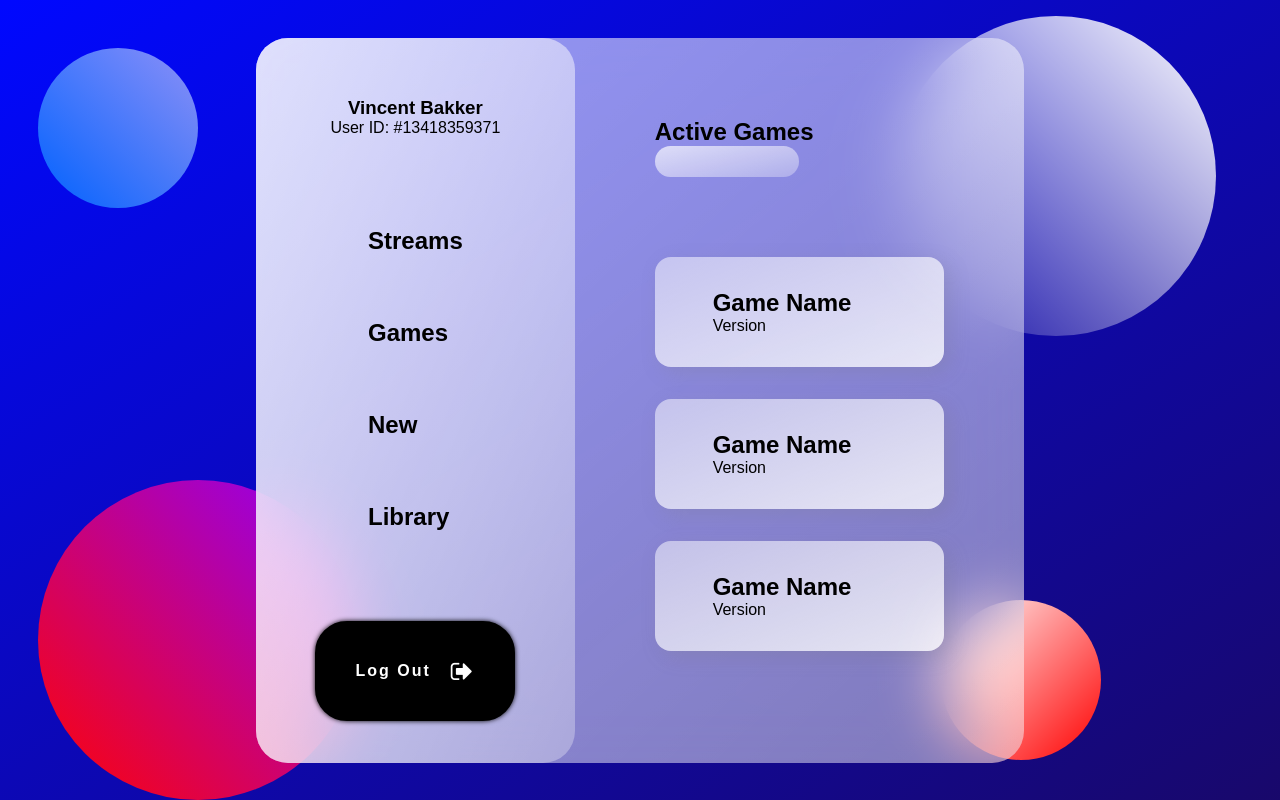
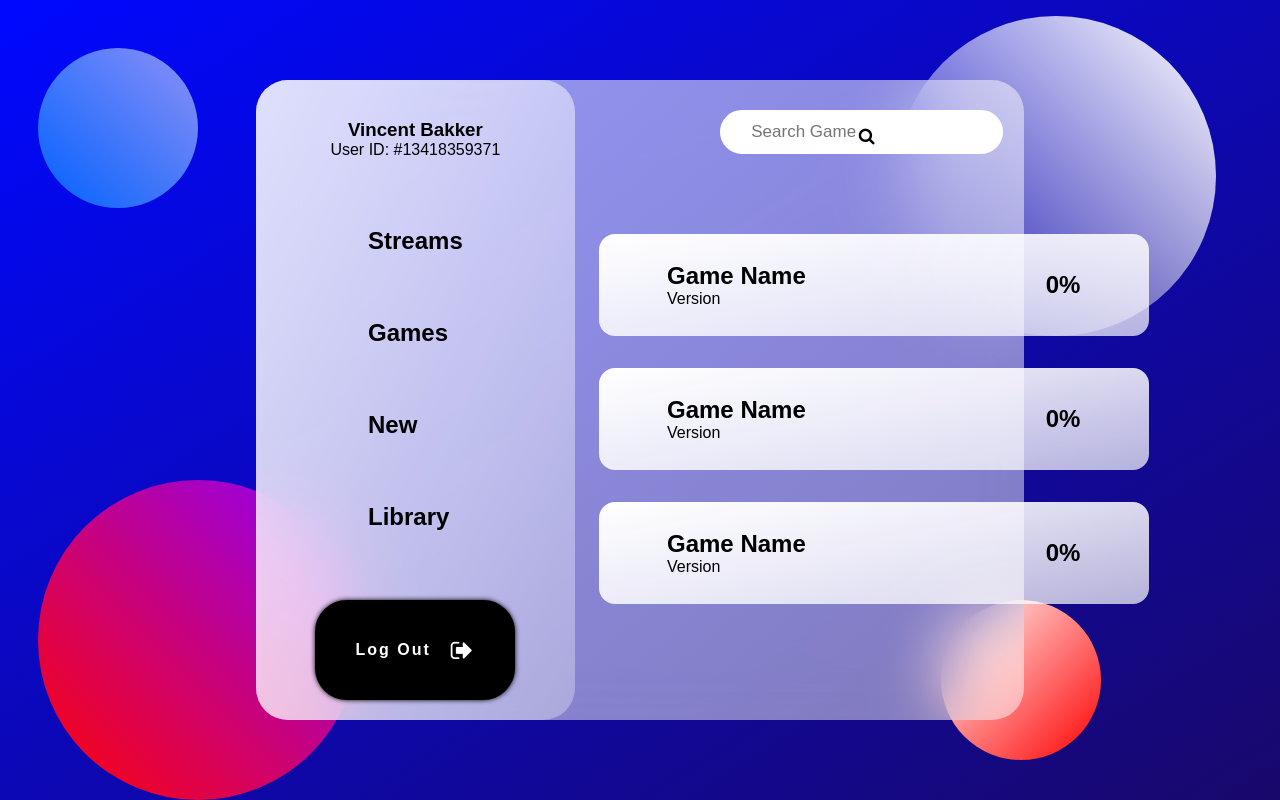
Before and after one commit to AechyAechisAeching/Explorer-app, a plain HTML site: page Code/index.html in a window 1280 px wide. Drawn offline with Linux system fonts and the light colour scheme.

Commit message:
Search + games

```diff
--- a/Code/index.html
+++ b/Code/index.html
@@ -47,11 +47,17 @@
           </div>
           <div class="games">
             <div class="status">
-              <h1>Active Games</h1>
-              <input type="text">
+              <!-- <h1>Active Games</h1> -->
+              <div class="searchbar">
+                <form class="example">
+                 <!-- action="action_page.php" -->
+                  <input type="text" placeholder="Search Games.." name="search">
+                  <button type="submit"><i class="fa fa-search"></i></button>
+                </form>
             </div>
+          </div>
             <div class="cards">
-              <div class="card">
+              <div class="card1">
                 <img src="#" alt="">
                 <div class="card-info">
                   <h2>Game Name</h2>
@@ -60,7 +66,7 @@
                 </div>
                 <h2 class="percentage">0%</h2>
               </div>
-              <div class="card">
+              <div class="card2">
                 <img src="#" alt="">
                 <div class="card-info">
                   <h2>Game Name</h2>
@@ -69,7 +75,7 @@
                 </div>
                 <h2 class="percentage">0%</h2>
               </div>
-              <div class="card">
+              <div class="card3">
                 <img src="#" alt="">
                 <div class="card-info">
                   <h2>Game Name</h2>
--- a/Code/style.css
+++ b/Code/style.css
@@ -21,6 +21,7 @@ main {
 .glass {
     background: white;
     min-height: 80vh;
+
     width: 60%;
     background: linear-gradient(
       to right bottom,
@@ -148,66 +149,131 @@ rgb(0, 98, 255)
 }
 
 /* GAMES */
-.status {
-  margin-bottom: 3rem;
+
+.card1 {
+  display: flex;
+  margin-top: 5rem;
+  background: linear-gradient(
+    to right bottom,
+    rgb(255, 255, 255),
+    rgba(255, 255, 255, 0.689)
+  );
+  width: 550px;
+  height: 102px;
+  align-items: center;
+  justify-content: center;
+  transition: 0.3s ease;
+  border-radius: 1rem;
+  margin-left: 1.5rem;
 }
 
-.status input {
+.card2 {
+  display: flex;
+  margin-top: 2rem;
   background: linear-gradient(
     to right bottom,
-    rgba(255, 255, 255, 0.7),
-    rgba(255, 255, 255, 0.3)
+    rgb(255, 255, 255),
+    rgba(255, 255, 255, 0.689)
   );
-  border: none;
-  width: 50%;
-  padding: 0.5rem;
-  border-radius: 2rem;
+  width: 550px;
+  height: 102px;
+  align-items: center;
+  justify-content: center;
+  transition: 0.3s ease;
+  border-radius: 1rem;
+  margin-left: 1.5rem;
 }
 
-.games {
-  margin: 5rem;
+.card3 {
   display: flex;
-  flex-direction: column;
-  justify-content: space-evenly;
-}
-
-.card {
-  display: flex;
+  margin-top: 2rem;
   background: linear-gradient(
-    to left top,
-    rgba(255, 255, 255, 0.8),
-    rgba(255, 255, 255, 0.5)
+    to right bottom,
+    rgb(255, 255, 255),
+    rgba(255, 255, 255, 0.689)
   );
+  width: 550px;
+  height: 102px;
+  align-items: center;
+  justify-content: center;
+  transition: 0.3s ease;
   border-radius: 1rem;
-  margin: 2rem 0rem;
-  padding: 2rem;
-  box-shadow: 6px 6px 20px rgba(122, 122, 122, 0.212);
-  justify-content: space-between;
-}
-
-.progress {
-  background: linear-gradient(to right top, #65dfc9, #6cdbeb);
-  width: 100%;
-  height: 25%;
-  border-radius: 1rem;
-  position: relative;
-  overflow: hidden;
-}
-.progress::after {
-  content: "";
-  width: 100%;
-  height: 100%;
-  background: rgb(236, 236, 236);
-  position: absolute;
-  left: 60%;
-}
-.card-info {
-  display: flex;
-  flex-direction: column;
-  justify-content: space-between;
+  margin-left: 1.5rem;
 }
 
 .percentage {
-  font-weight: bold;
-  -webkit-text-fill-color: transparent;
+  display: flex;
+  justify-items: center;
+  align-items: center;
+  margin-left: 15rem;
 }
+
+.card1:hover {
+  transform: scale(1.07);
+  display: flex;
+  justify-items: center;
+  align-items: center;
+  color: black;
+}
+.card2:hover {
+  transform: scale(1.07);
+  display: flex;
+  justify-items: center;
+  align-items: center;
+  color: black;
+}
+.card3:hover {
+  transform: scale(1.07);
+  display: flex;
+  justify-items: center;
+  align-items: center;
+  color: black;
+}
+
+.status {
+  display: flex;
+  justify-content: center;
+  align-items: center;
+  margin-top: 30px;
+
+}
+form.example input[type=text] {
+  padding: 10px 29px;
+  font-size: 17px;
+  border: 2px solid rgb(255, 255, 255);
+  background-color: black;
+  border-radius: 3rem;
+  float: left;
+  width: 100%;
+  background: #ffffff;
+}
+
+form.example button {
+  position: absolute;
+  width: 3%;
+  height: 5%;
+  font-size: small;
+  background: #ffffff;
+  color: rgb(0, 0, 0);
+  font-size: 17px;
+  border: 1px solid rgb(255, 255, 255);
+  border-radius: 50%;
+  cursor: pointer;
+  transition: 0.7s ease;
+  right: 19.0%;
+  top: 6.4%;
+
+}
+
+form.example button:hover {
+  background: #000000;
+  transform: scale(1.03);
+  color: white;
+}
+
+/* Clear floats */
+form.example::after {
+  content: "";
+  clear: both;
+  display: table;
+}
```
